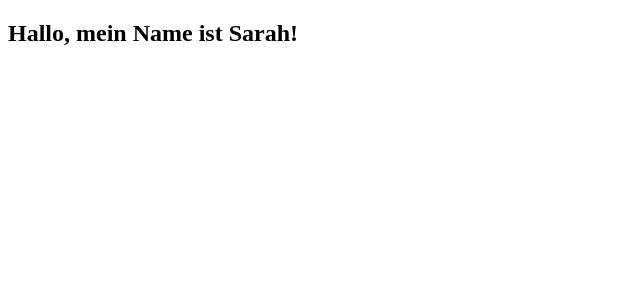
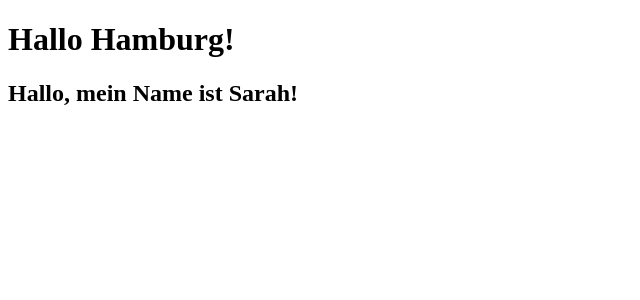
Before and after one commit to SuoraGmbH/react-workshop-2023-01-hl, a React (Create React App) app: page / in a window 1280 px wide. Shown: the top 300 px of the page, without its empty margins (0-640 px from the left). Built offline with nearby package versions, Linux system fonts and the light colour scheme.

Commit message:
show react.fragment

```diff
--- a/src/index.tsx
+++ b/src/index.tsx
@@ -4,7 +4,12 @@ import { createRoot } from "react-dom/client";
 const root = createRoot(document.getElementById("root")!);
 
 function App() {
-  return <h2>Hallo, mein Name ist Sarah!</h2>;
+  return (
+    <>
+      <h1>Hallo Hamburg!</h1>
+      <h2>Hallo, mein Name ist Sarah!</h2>
+    </>
+  );
 }
 
 root.render(<App />);
```
